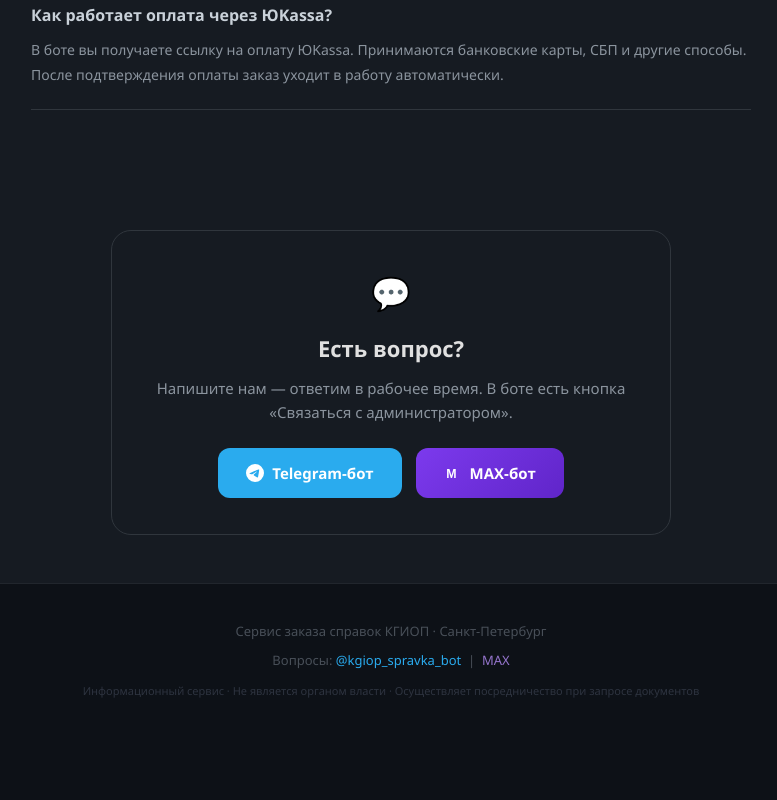
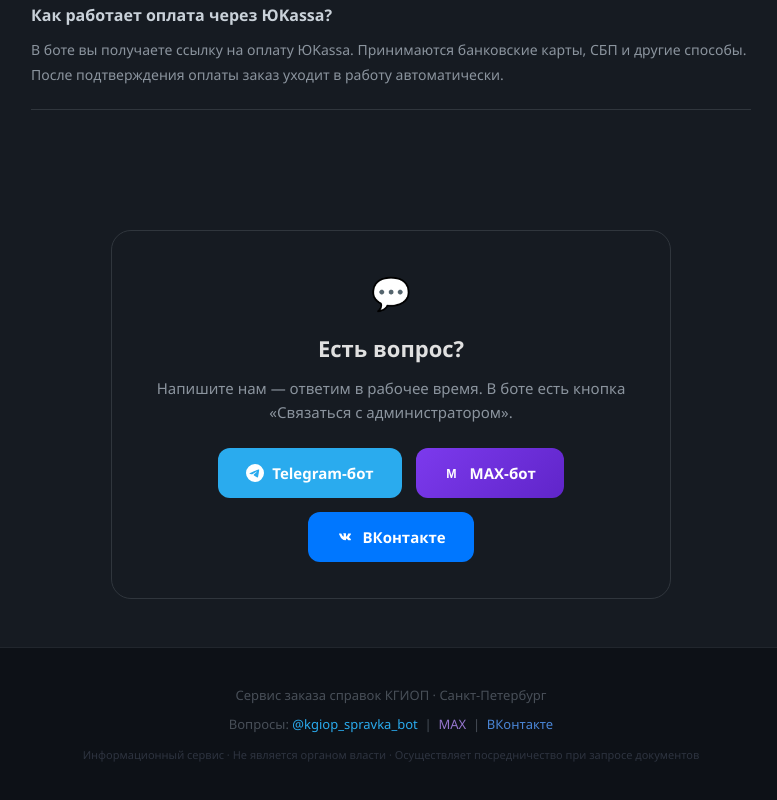
Before and after one commit to kristall2002-art/kgiop-spravki, a plain HTML site: page index.html in a window 1280 px wide. Shown: the part 8404-9204 px from the top of the page, without its empty margins (249-1026 px from the left). Before the commit the page ends 9140 px from the top, so only its background shows below. Drawn offline with Linux system fonts and the light colour scheme.

Commit message:
feat: добавлены ссылки на ВКонтакте

```diff
--- a/index.html
+++ b/index.html
@@ -906,6 +906,14 @@
                 </svg>
                 MAX-бот
             </a>
+            <a href="https://vk.com/club240528163" target="_blank" rel="noopener"
+               style="display: inline-flex; align-items: center; gap: 8px; padding: 13px 28px;
+                      background: #0077FF; color: #fff; text-decoration: none; border-radius: 12px;
+                      font-size: 15px; font-weight: 600; transition: transform 0.2s;"
+               onmouseover="this.style.transform='scale(1.05)'" onmouseout="this.style.transform=''">
+                <svg width="18" height="18" viewBox="0 0 24 24" fill="white"><path d="M12.785 16.241s.288-.032.436-.194c.136-.148.132-.427.132-.427s-.02-1.304.576-1.496c.588-.19 1.341 1.26 2.14 1.818.605.422 1.064.33 1.064.33l2.137-.03s1.117-.069.588-.964c-.043-.073-.308-.661-1.588-1.87-1.34-1.264-1.16-1.059.453-3.246.983-1.332 1.376-2.145 1.253-2.493-.117-.332-.84-.244-.84-.244l-2.406.015s-.178-.025-.31.056c-.13.079-.212.262-.212.262s-.382 1.03-.89 1.907c-1.07 1.85-1.499 1.948-1.674 1.834-.407-.266-.305-1.075-.305-1.65 0-1.794.267-2.541-.521-2.733-.262-.063-.454-.105-1.123-.112-.858-.009-1.585.003-1.996.208-.274.136-.485.44-.356.457.159.022.519.099.71.365.246.343.237 1.114.237 1.114s.142 2.11-.33 2.371c-.325.18-.77-.187-1.725-1.865-.489-.859-.859-1.81-.859-1.81s-.07-.176-.198-.272c-.154-.115-.37-.15-.37-.15l-2.286.015s-.343.01-.469.161c-.112.135-.009.412-.009.412s1.79 4.258 3.817 6.404c1.858 1.968 3.968 1.838 3.968 1.838z"/></svg>
+                ВКонтакте
+            </a>
         </div>
     </div>
 </section>
@@ -917,6 +925,8 @@
         Вопросы: <a href="https://t.me/kgiop_spravka_bot" style="color: #2AABEE; text-decoration: none;">@kgiop_spravka_bot</a>
         &nbsp;|&nbsp;
         <a href="https://max.ru/id780453702801_1_bot" style="color: #9575cd; text-decoration: none;">MAX</a>
+        &nbsp;|&nbsp;
+        <a href="https://vk.com/club240528163" style="color: #4a86d6; text-decoration: none;">ВКонтакте</a>
     </p>
     <p style="margin-top: 8px; font-size: 11px; color: #2e3440;">Информационный сервис · Не является органом власти · Осуществляет посредничество при запросе документов</p>
 </footer>
```
